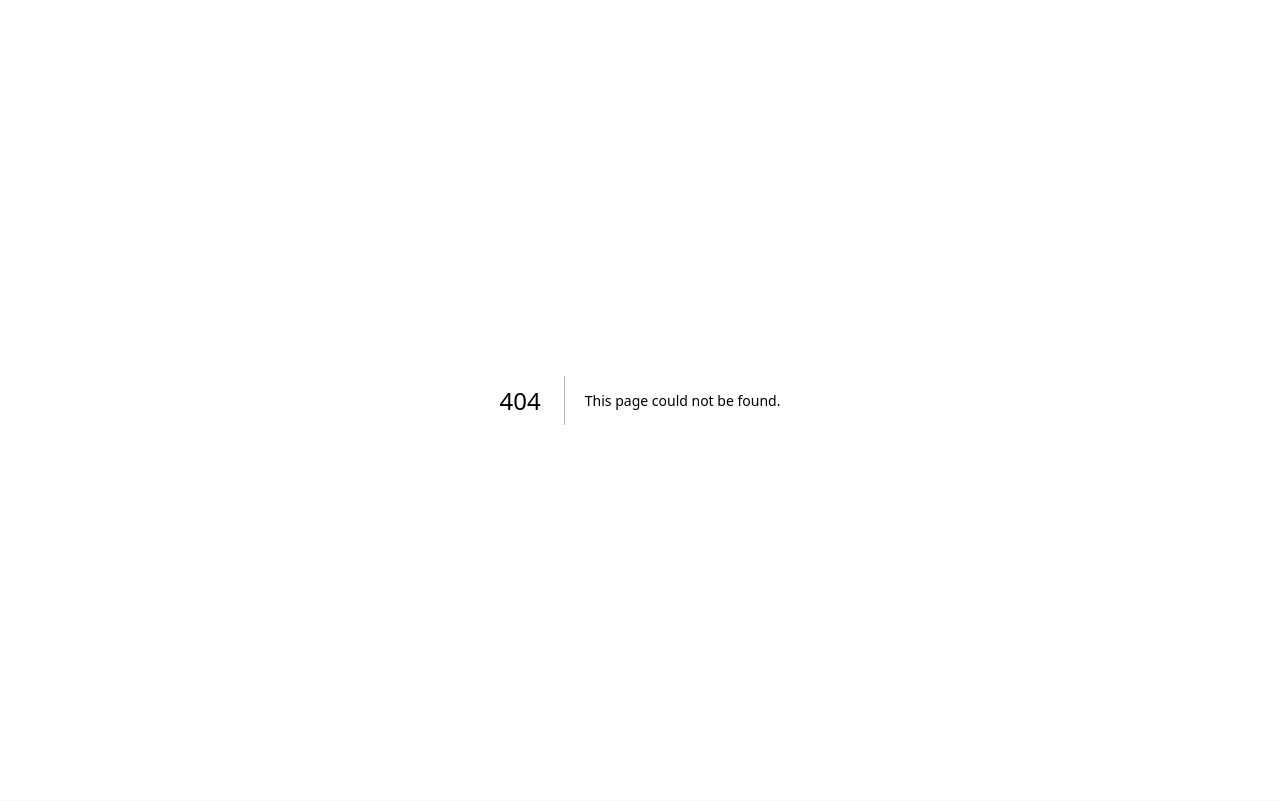
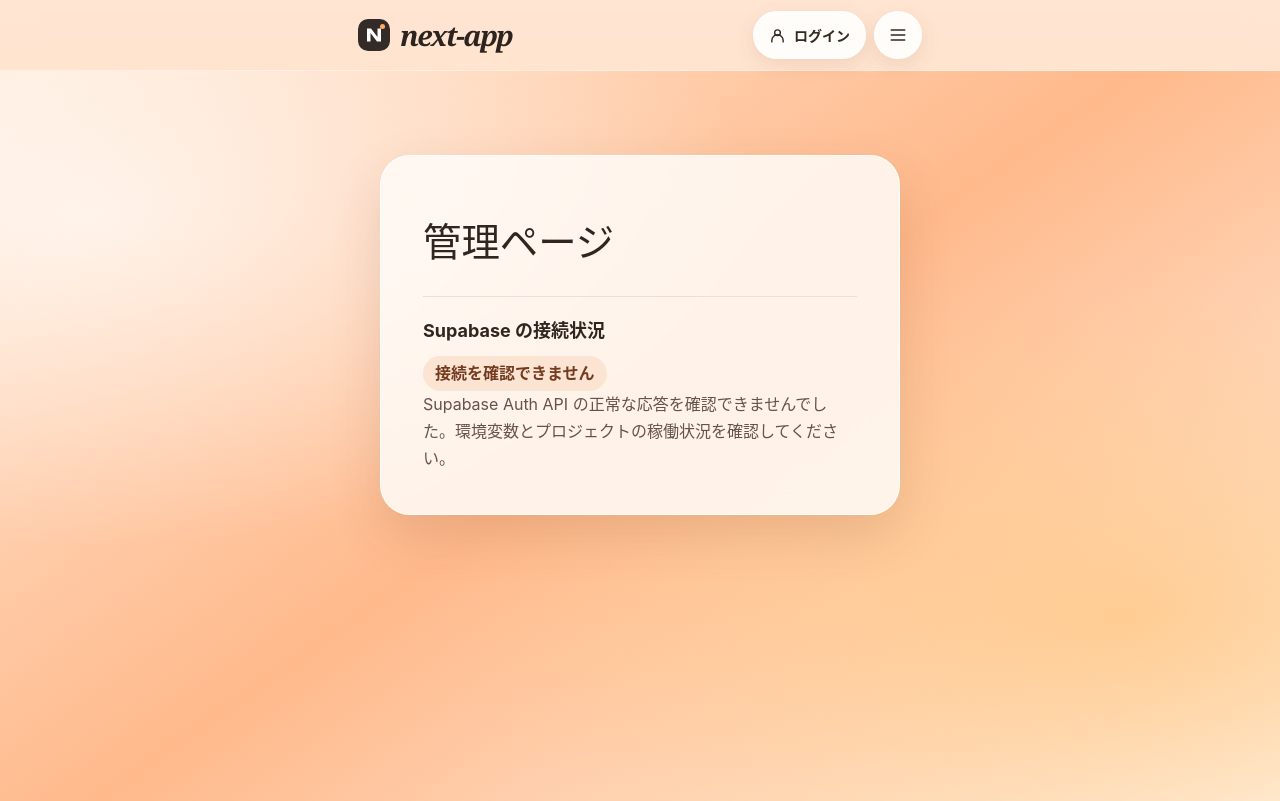
Before and after one commit to iwasaki-hub/next-app, a Next.js app: page /admin in a window 1280 px wide. Before the commit this address had no page. Built offline with nearby package versions, Linux system fonts and the light colour scheme; no server answers.

Commit message:
Add admin page with Supabase Auth connection status

```diff
--- a/app/_components/site-menu.tsx
+++ b/app/_components/site-menu.tsx
@@ -43,6 +43,7 @@ export default function SiteMenu({
         <ul>
           <li><Link href="/" onClick={closeMenu}>ホーム</Link></li>
           <li><Link href="/#guide-content" onClick={closeMenu}>開発ガイド</Link></li>
+          <li><Link href="/admin" prefetch={false} onClick={closeMenu}>管理ページ</Link></li>
           <li><Link href={accountLink.href} onClick={closeMenu}>{accountLink.label}</Link></li>
         </ul>
       </div>
--- /dev/null
+++ b/app/admin/page.tsx
@@ -0,0 +1,65 @@
+import type { Metadata } from "next";
+import SiteHeader from "../_components/site-header";
+import { getSupabaseConfig, isSupabaseConfigured } from "@/lib/supabase/config";
+
+export const dynamic = "force-dynamic";
+
+export const metadata: Metadata = {
+  title: "管理ページ | next-app",
+  robots: { index: false, follow: false },
+};
+
+async function checkSupabaseAuth() {
+  if (!isSupabaseConfigured()) {
+    return "unconfigured";
+  }
+
+  const { url, key } = getSupabaseConfig();
+  try {
+    const response = await fetch(new URL("/auth/v1/settings", url), {
+      headers: { apikey: key },
+      cache: "no-store",
+      redirect: "error",
+      signal: AbortSignal.timeout(5000),
+    });
+    return response.ok ? "connected" : "failed";
+  } catch {
+    return "failed";
+  }
+}
+
+const connectionStatus = {
+  unconfigured: {
+    label: "未設定",
+    detail: "この環境に Supabase の URL と公開キーを設定してください。",
+  },
+  connected: {
+    label: "接続済み",
+    detail: "Supabase Auth API から正常な応答がありました。",
+  },
+  failed: {
+    label: "接続を確認できません",
+    detail: "Supabase Auth API の正常な応答を確認できませんでした。環境変数とプロジェクトの稼働状況を確認してください。",
+  },
+};
+
+export default async function AdminPage() {
+  const status = await checkSupabaseAuth();
+  const { label, detail } = connectionStatus[status];
+
+  return (
+    <>
+      <SiteHeader />
+      <main className="auth-shell">
+        <div className="account-card">
+          <h1>管理ページ</h1>
+          <section className="admin-status" aria-labelledby="supabase-status-title">
+            <h2 id="supabase-status-title">Supabase の接続状況</h2>
+            <p className="admin-status-label" data-connection={status}>{label}</p>
+            <p>{detail}</p>
+          </section>
+        </div>
+      </main>
+    </>
+  );
+}
--- a/app/globals.css
+++ b/app/globals.css
@@ -1447,3 +1447,29 @@ body {
   cursor: wait;
   opacity: 0.75;
 }
+
+.admin-status {
+  margin-top: 24px;
+  padding-top: 20px;
+  border-top: 1px solid var(--warm-line);
+}
+
+.admin-status h2 {
+  margin: 0 0 12px;
+  font-size: 1.125rem;
+  font-weight: 750;
+}
+
+.admin-status .admin-status-label {
+  display: inline-block;
+  padding: 4px 12px;
+  border-radius: 999px;
+  background: #fbe5d2;
+  color: #743b20;
+  font-weight: 750;
+}
+
+.admin-status .admin-status-label[data-connection="connected"] {
+  background: #e1ecdf;
+  color: #285634;
+}
```
Also changed, not shown: 1 other file (tests, documents, lock files or other folders).
